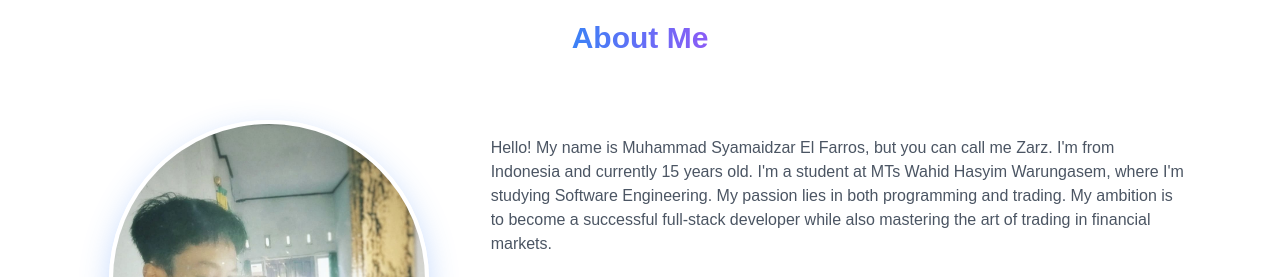
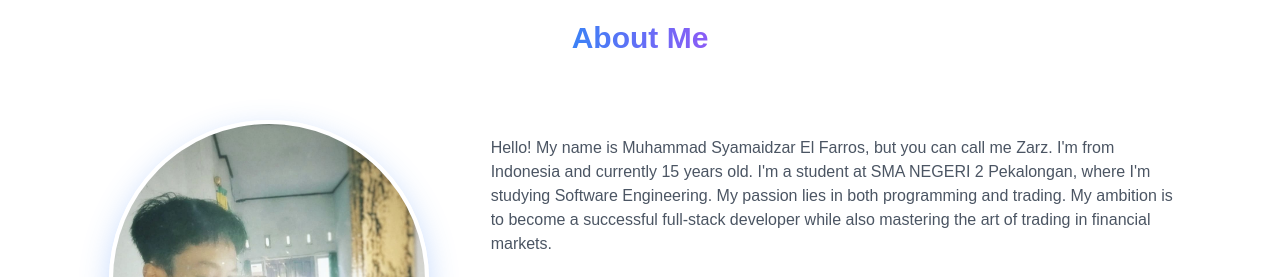
Before and after one commit to zarzelfrrs/zarzelfrrs-portofolio, a plain HTML site: page index.html in a window 1280 px wide. Shown: the part 860-1137 px from the top of the page. Drawn offline with nearby package versions, Linux system fonts and the light colour scheme.

Commit message:
index.html

```diff
--- a/index.html
+++ b/index.html
@@ -1,4 +1,4 @@
-<!DOCTYPE html>
+ <!DOCTYPE html>
 <html lang="en">
   <head>
     <meta charset="UTF-8" />
@@ -115,7 +115,7 @@
               <p class="text-gray-600 mb-6">
                 Hello! My name is Muhammad Syamaidzar El Farros, but you can
                 call me Zarz. I'm from Indonesia and currently 15 years old. I'm
-                a student at MTs Wahid Hasyim Warungasem, where I'm studying
+                a student at SMA NEGERI 2 Pekalongan, where I'm studying
                 Software Engineering. My passion lies in both programming and
                 trading. My ambition is to become a successful full-stack
                 developer while also mastering the art of trading in financial
```
